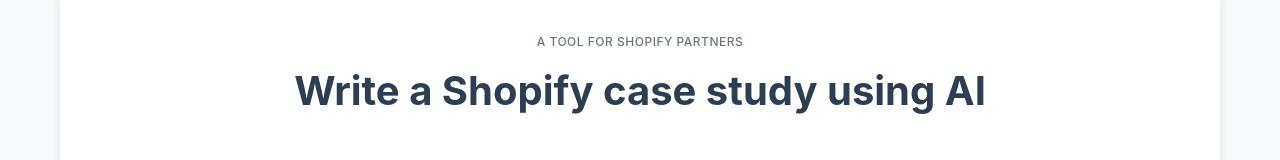
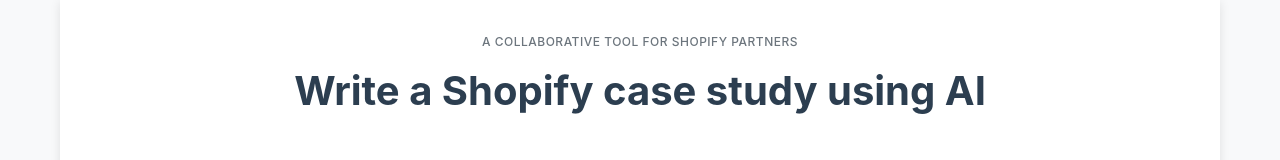
Before and after one commit to AKonysMoreno/AI-Case-Study-Tool-Partners, a plain HTML site: page index.html in a window 1280 px wide. Shown: the top 160 px of the page. Drawn offline with Linux system fonts and the light colour scheme.

Commit message:
Update eyebrow text to 'A collaborative tool for Shopify partners'

```diff
--- a/index.html
+++ b/index.html
@@ -9,7 +9,7 @@
 <body>
     <div class="container">
         <header>
-            <div class="eyebrow-text">A tool for Shopify partners</div>
+            <div class="eyebrow-text">A collaborative tool for Shopify partners</div>
             <h1>Write a Shopify case study using AI</h1>
         </header>
 
```
